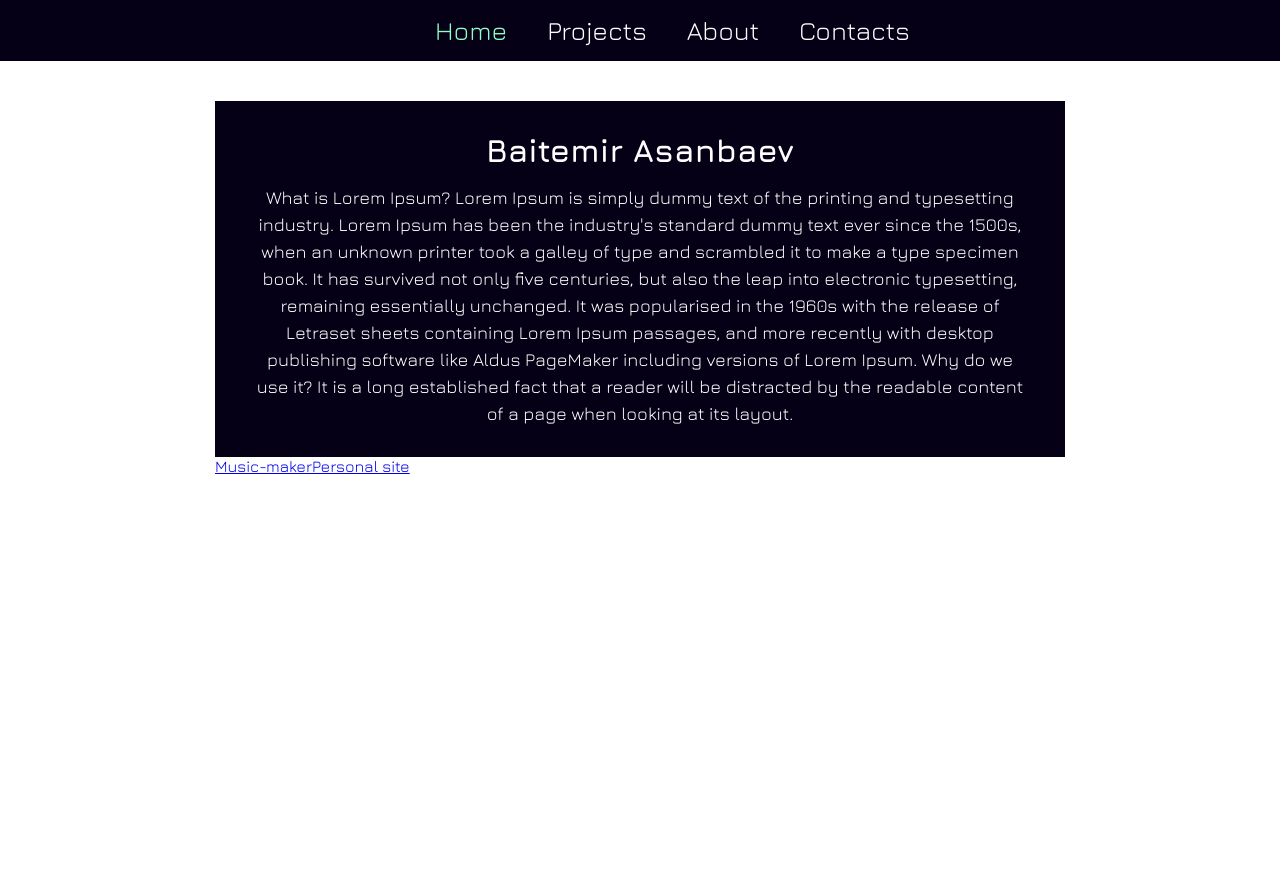
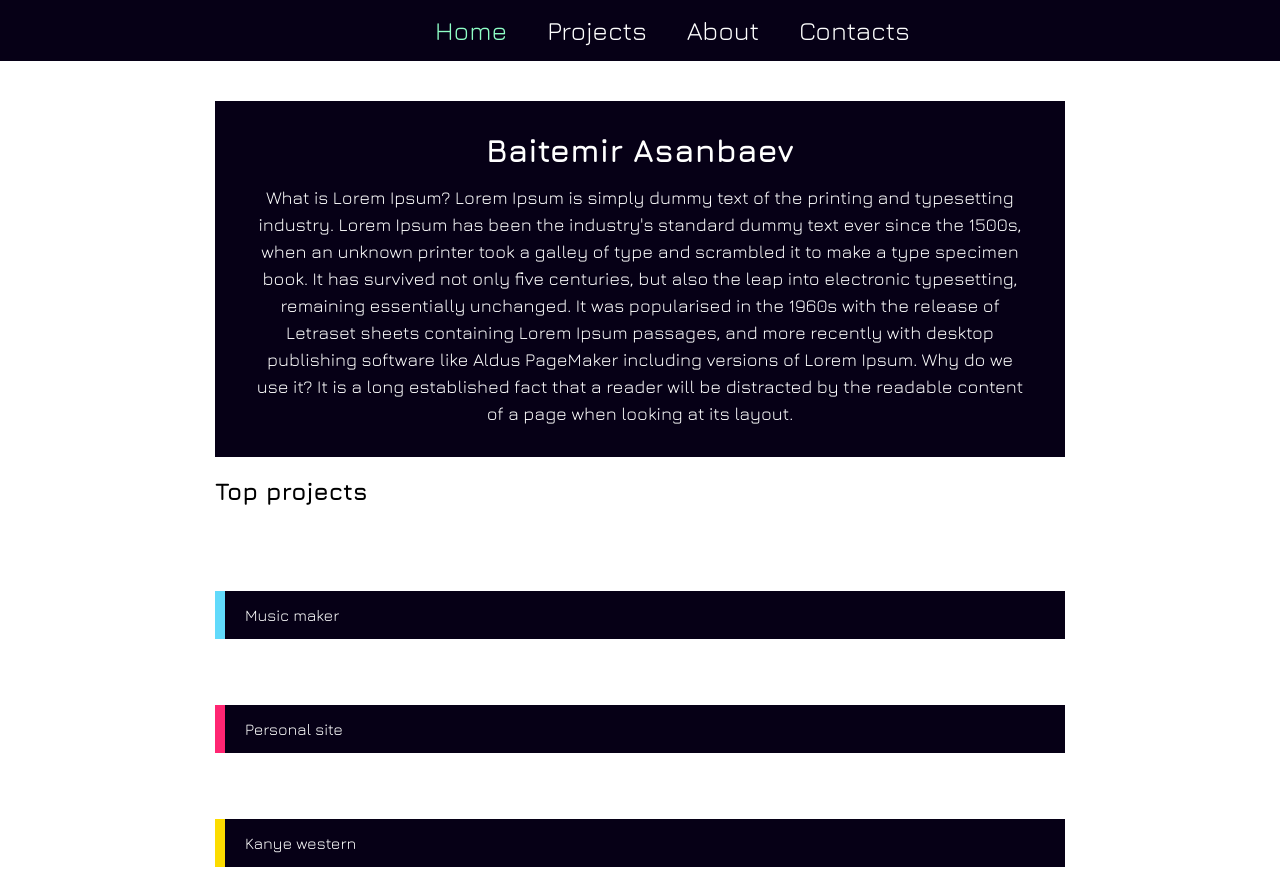
Before and after one commit to BaitemirAsanbaev/personal-site, a React (Create React App) app: page / in a window 1280 px wide. Before the commit the page ends 800 px from the top, so only its background shows below. Built offline with nearby package versions, Linux system fonts and the light colour scheme.

Commit message:
used redux to project items

```diff
--- a/src/components/Site/Home/Home.js
+++ b/src/components/Site/Home/Home.js
@@ -1,7 +1,35 @@
-import { Link } from "react-router-dom";
+import { useSelector } from "react-redux";
+import ProjectItem from "../Projects/ProjectsList/ProjectItem/ProjectItem";
 import classes from "./Home.module.css";
 
 const Home = () => {
+
+  const projects = useSelector(state => state);
+  const output = [];
+  for (const project of projects) {
+    let label = "";
+    let type = "";
+    switch (project) {
+      case "music-maker":
+        label = "Music maker"
+        type = "ReactJS"
+        break;
+      case "personal-site":
+        label = "Personal site"
+        type = "Design/Layout"
+        break;
+      case "kanye-western":
+        label = "Kanye western"
+        type = "JavaScript"
+        break;
+
+      default:
+        break;
+    }
+    output.push(<ProjectItem url={project} label={label} type={type} />)
+  }
+
+
   return (<div className={classes.Home}>
     <div className={classes.home_about}>
       <div className={classes.img}></div>
@@ -12,8 +40,8 @@ const Home = () => {
       </div>
     </div>
     <div className={classes.best_projects}>
-      <Link to={"/projects/music-maker"}>Music-maker</Link>
-      <Link to={"/projects/personal-site"}>Personal site</Link>
+      <h2>Top projects</h2>
+      {output}
     </div>
   </div>);
 }
--- a/src/components/Site/Projects/Projects.js
+++ b/src/components/Site/Projects/Projects.js
@@ -1,14 +1,13 @@
+import { useSelector } from "react-redux";
 import { Route } from "react-router";
 import Project from "./Project/Project";
 import classes from "./Projects.module.css";
-import ProjectItem from "./ProjectsList/ProjectItem/ProjectItem";
 import ProjectsList from "./ProjectsList/ProjectsList";
+import ProjectItem from "../Projects/ProjectsList/ProjectItem/ProjectItem"
 
-const Projects = ({match}) => {
-  const projects = ["music-maker",
-    "personal-site",
-    "kanye-western"
-  ]
+const Projects = ({ match }) => {
+
+  const projects = useSelector(state => state);
   const output = [];
   for (const project of projects) {
     let label = "";
@@ -30,15 +29,15 @@ const Projects = ({match}) => {
       default:
         break;
     }
-    output.push(<ProjectItem url={project} label={label} type={type}/>)
-}
+    output.push(<ProjectItem url={project} label={label} type={type} />)
+  }
 
-  return ( <div className={classes.Projects}>
+  return (<div className={classes.Projects}>
     <h1>Projects</h1>
-      { match.isExact
-      ? <ProjectsList output = {output}/>
-      : <Route path='/projects/:id' component={Project}/>}
-  </div> );
+    { match.isExact
+      ? <ProjectsList output={output} />
+      : <Route path='/projects/:id' component={Project} />}
+  </div>);
 }
 
 export default Projects;
--- a/src/components/Site/Site.js
+++ b/src/components/Site/Site.js
@@ -6,7 +6,9 @@ import Projects from "./Projects/Projects";
 import classes from "./Site.module.css";
 
 const Site = () => {
+
   return ( <div className={classes.Site}>
+
       <Switch>
         <Route exact path="/" component={Home}/>
         <Route path="/projects" component={Projects}/>
--- a/src/index.js
+++ b/src/index.js
@@ -3,12 +3,19 @@ import ReactDOM from 'react-dom';
 import App from './App';
 import reportWebVitals from './reportWebVitals';
 import { BrowserRouter } from 'react-router-dom';
+import { Provider } from 'react-redux';
+import { createStore } from "redux"
+import projects from "./redux/reducers/projects"
+
+const store = createStore(projects)
 
 ReactDOM.render(
   <React.StrictMode>
+    <Provider store={store}>
     <BrowserRouter>
       <App />
     </BrowserRouter>
+  </Provider>
   </React.StrictMode>,
   document.getElementById('root')
 );
--- /dev/null
+++ b/src/redux/reducers/projects.js
@@ -0,0 +1,10 @@
+const initial_state = [
+  "music-maker",
+  "personal-site",
+  "kanye-western",
+];
+
+const projects = (state = initial_state) => {
+  return(state);
+}
+export default projects
```
Also changed, not shown: src/redux/actions/projects.js (added), src/redux/actions/types.js (added).
